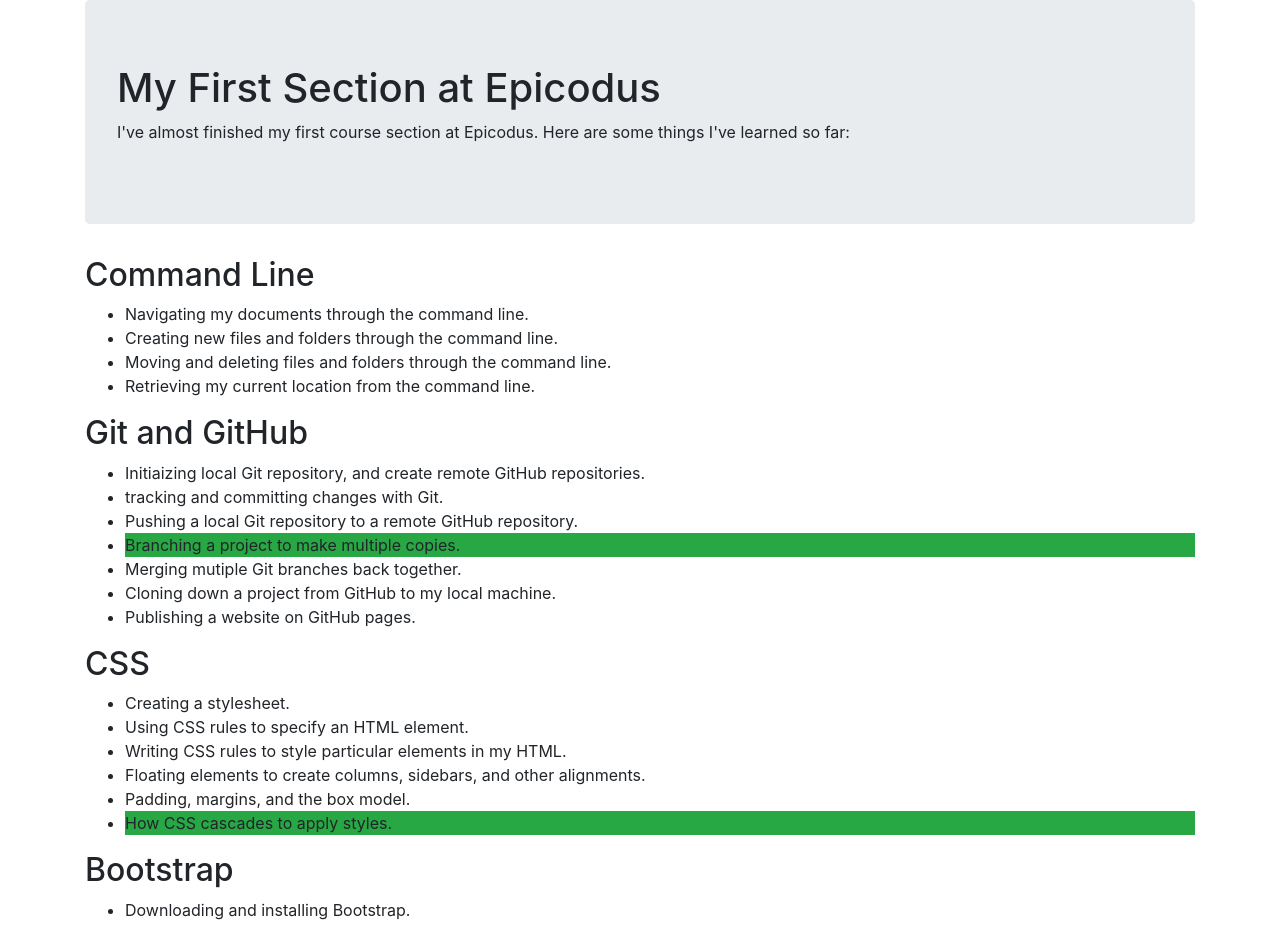
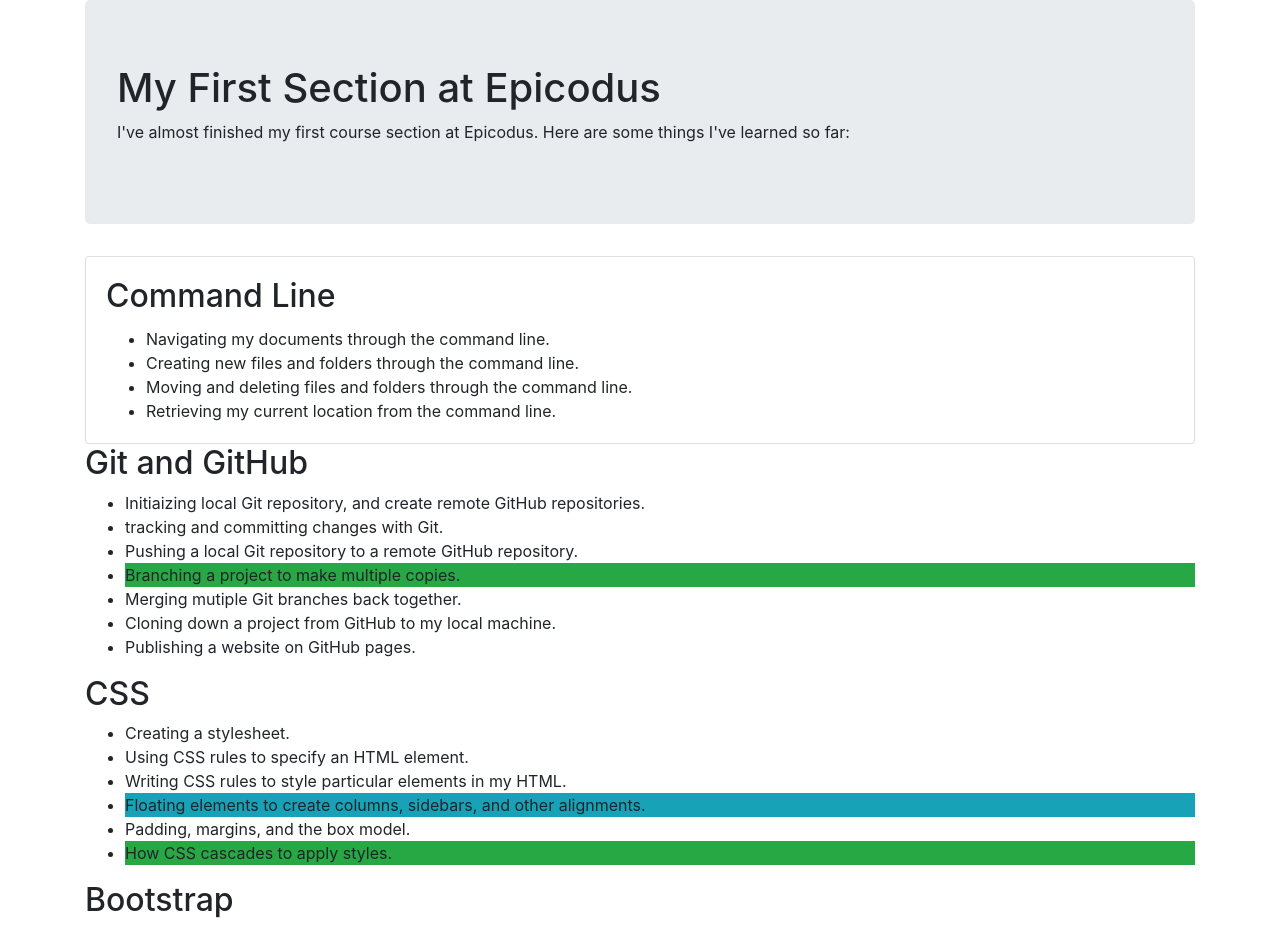
Before and after one commit to KarlStarkweather/bootstrap-practice, a plain HTML site: page index.html in a window 1280 px wide. Shown: the top 925 px of the page. Drawn offline with Linux system fonts and the light colour scheme.

Commit message:
added card class

```diff
--- a/index.html
+++ b/index.html
@@ -13,13 +13,17 @@
       </p>
     </div>
 
-    <h2>Command Line</h2>
-    <ul>
-      <li>Navigating my documents through the command line.</li>
-      <li>Creating new files and folders through the command line.</li>
-      <li>Moving and deleting files and folders through the command line.</li>
-      <li>Retrieving my current location from the command line.</li>
-    </ul>
+    <div class="card">
+      <div class="card-body">
+        <h2 class="card-title">Command Line</h2>
+        <ul class="card-text">
+          <li>Navigating my documents through the command line.</li>
+          <li>Creating new files and folders through the command line.</li>
+          <li>Moving and deleting files and folders through the command line.</li>
+          <li>Retrieving my current location from the command line.</li>
+        </ul>
+      </div>
+    </div>
     <h2>Git and GitHub</h2>
     <ul>
       <li>Initiaizing local Git repository, and create remote GitHub repositories.</li>
@@ -35,7 +39,7 @@
       <li>Creating a stylesheet.</li>
       <li>Using CSS rules to specify an HTML element.</li>
       <li>Writing CSS rules to style particular elements in my HTML.</li>
-      <li>Floating elements to create columns, sidebars, and other alignments.</li>
+      <li class="bg-info">Floating elements to create columns, sidebars, and other alignments.</li>
       <li>Padding, margins, and the box model.</li>
       <li class="bg-success">How CSS cascades to apply styles.</li>
     </ul>
```
